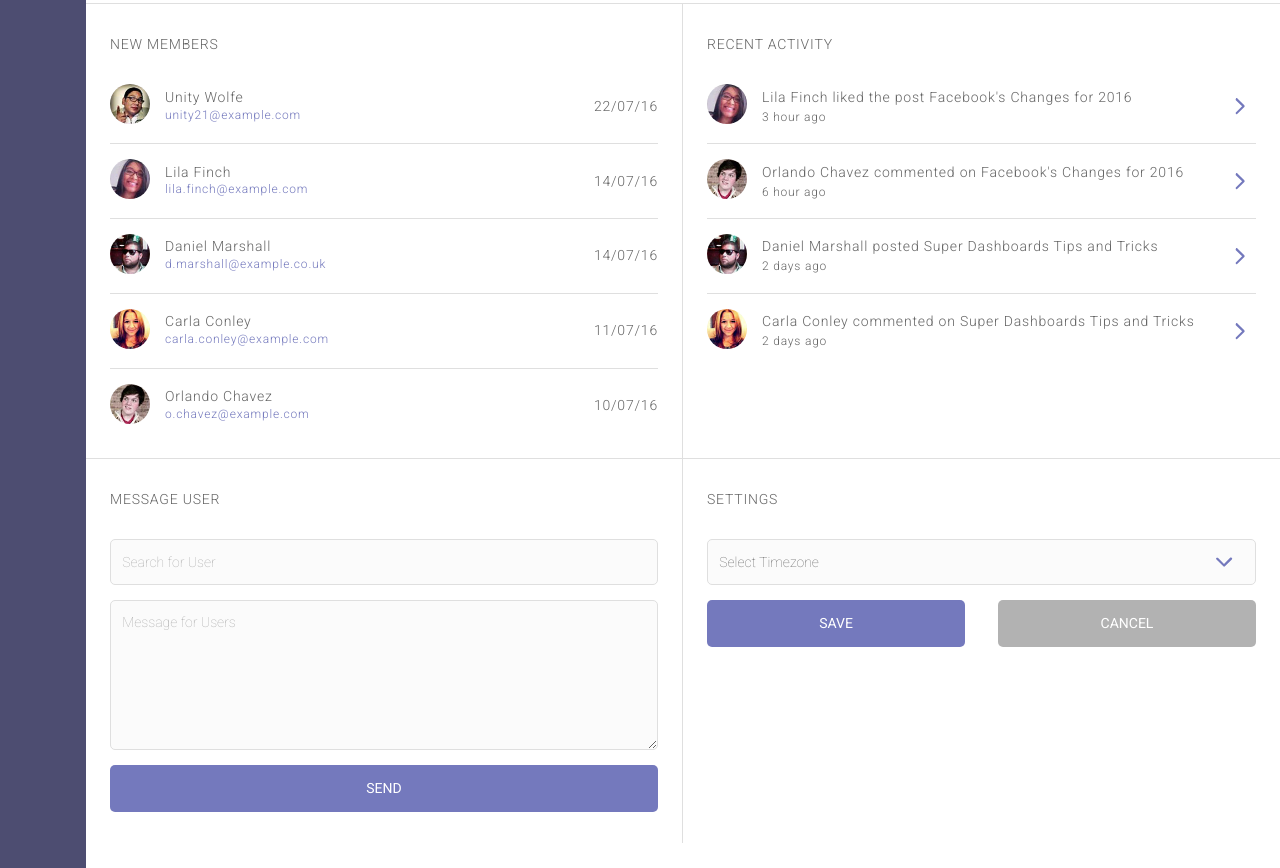
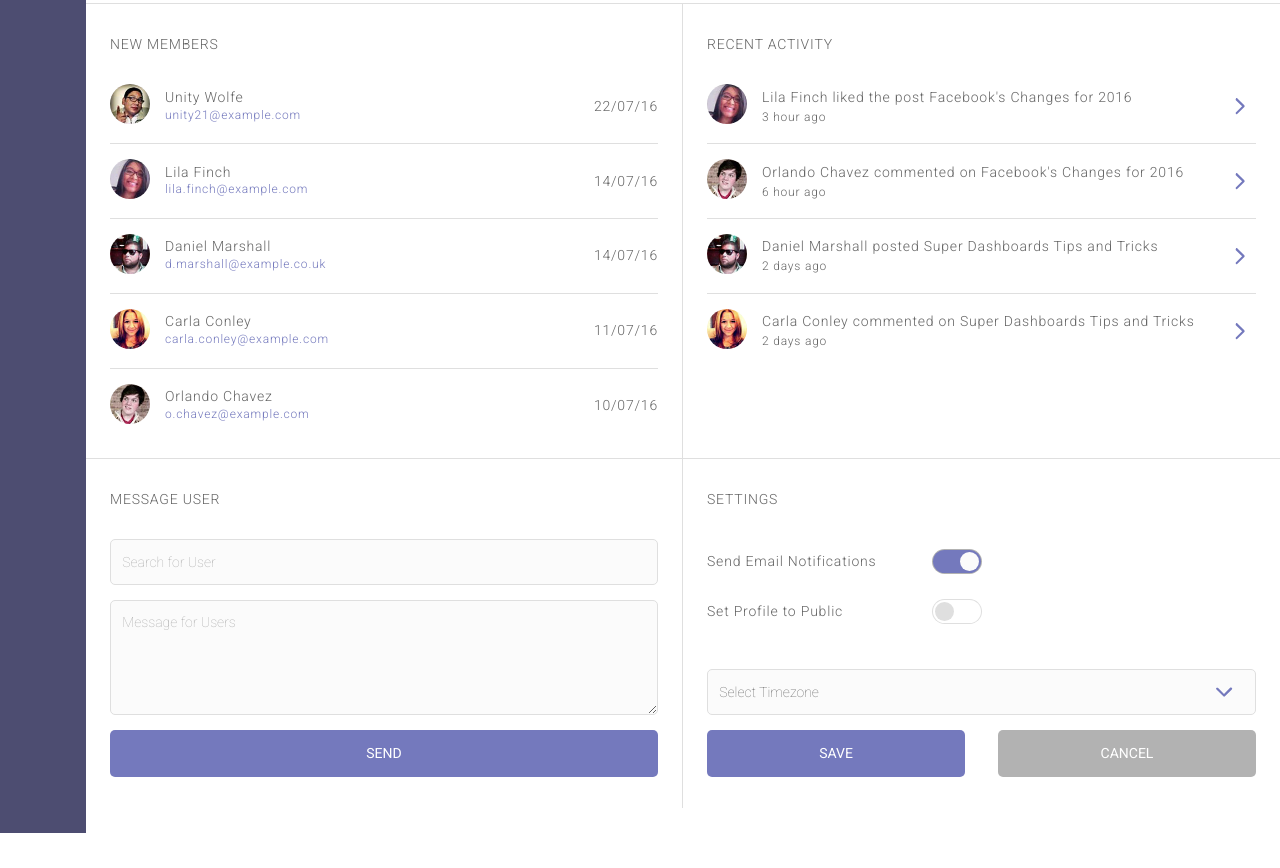
Before and after one commit to andystoica/fewd-project-09, a plain HTML site: page index.html in a window 1280 px wide. Shown: the part 792-1660 px from the top of the page. After the commit the page ends 1625 px from the top, so only its background shows below. Drawn offline with Linux system fonts and the light colour scheme.

Commit message:
Added flip switches to Settings area

```diff
--- a/index.html
+++ b/index.html
@@ -174,7 +174,7 @@
           </div>
         </div>
 
-        <div class="half-zone" id="zone-5">
+        <div class="half-zone" id="zone-5"> <!-- New Members -->
           <header>
             <h3>New Members</h3>
           </header>
@@ -339,6 +339,23 @@
           <header>
             <h3>Settings</h3>
           </header>
+
+          <div class="setting">
+            <span>Send Email Notifications</span>
+            <div class="switch">
+              <input type="checkbox" id="toggle-1" class="toggle toggle-round-flat" checked>
+              <label for="toggle-1"></label>
+            </div>
+          </div>
+
+          <div class="setting">
+            <span>Set Profile to Public</span>
+            <div class="switch">
+              <input type="checkbox" id="toggle-2" class="toggle toggle-round-flat">
+              <label for="toggle-2"></label>
+            </div>
+          </div>
+
           <form action="">
               <select class="" name="select_timezone" id="select_timezone">
                 <option value="" disabled selected hidden>Select Timezone</option>
--- a/scss/base/_variables.scss
+++ b/scss/base/_variables.scss
@@ -8,9 +8,10 @@ $color-primary-medium : #5e64bc;
 $color-primary-light  : #e2e3f5;
 
 $color-white          : #ffffff;
+$color-black          : #000000;
 $color-grey           : #dfdfdf;
 $color-grey-dark      : #666666;
-$color-grey-medium      : #b2b2b2;
+$color-grey-medium    : #b2b2b2;
 $color-grey-light     : #fbfbfb;
 
 
--- a/scss/elements/_forms.scss
+++ b/scss/elements/_forms.scss
@@ -43,7 +43,7 @@ select {
 
 textarea {
   display: block;
-  min-height: 150px;
+  min-height: 115px;
 }
 
 button {
--- /dev/null
+++ b/scss/elements/_switches.scss
@@ -0,0 +1,85 @@
+.setting {
+  display: flex;
+  align-items: center;
+  justify-content: space-between;
+  margin: 25px 0;
+  max-width: 275px;
+
+  span {
+    display: block;
+  }
+
+  &:first-of-type {
+    margin-top: 25px;
+  }
+
+  &:last-of-type {
+    margin-bottom: 45px;
+  }
+}
+
+// Togle size variable
+$toggle-size : 25px;
+
+.toggle {
+  position: absolute;
+  margin-left: -9999px;
+  visibility: hidden;
+}
+.toggle + label {
+  display: block;
+  position: relative;
+  cursor: pointer;
+  outline: none;
+  user-select: none;
+}
+
+input.toggle-round-flat + label {
+  padding: 2px;
+  width: $toggle-size * 2;
+  height: $toggle-size;
+  background-color: $color-grey;
+  border-radius: $toggle-size;
+  transition: background 0.4s;
+}
+
+input.toggle-round-flat + label:before,
+input.toggle-round-flat + label:after {
+  display: block;
+  position: absolute;
+  content: "";
+}
+
+input.toggle-round-flat + label:before {
+  top: 1px;
+  left: 1px;
+  bottom: 1px;
+  right: 1px;
+  background-color: $color-white;
+  border-radius: $toggle-size;
+  transition: background 0.4s;
+}
+
+input.toggle-round-flat + label:after {
+  top: 3px;
+  left: 3px;
+  bottom: 3px;
+  width: $toggle-size - 6;
+  background-color: $color-grey;
+  border-radius: $toggle-size - 6;
+  transition: margin 0.3s, background 0.3s;
+}
+
+input.toggle-round-flat:checked + label {
+  background-color: $color-grey-medium;
+}
+
+input.toggle-round-flat:checked + label:before {
+  background-color: $color-primary;
+}
+
+
+input.toggle-round-flat:checked + label:after {
+  margin-left: $toggle-size;
+  background-color: $color-grey-light;
+}
--- a/scss/styles.scss
+++ b/scss/styles.scss
@@ -8,6 +8,7 @@
 @import "components/navigation";
 @import "components/main";
 
+@import "elements/switches";
 @import "elements/forms";
 @import "elements/social";
 @import "elements/records";
```
Also changed, not shown: css/styles.css.
